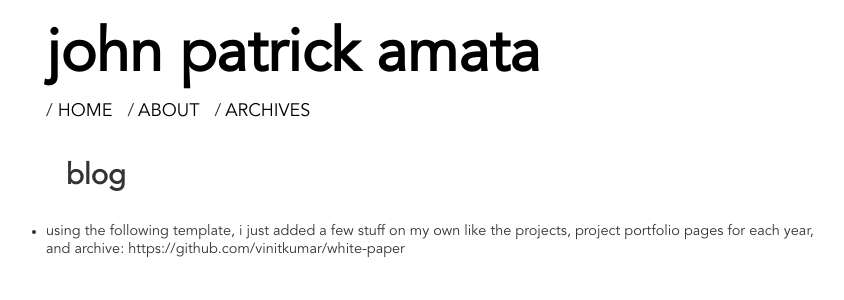
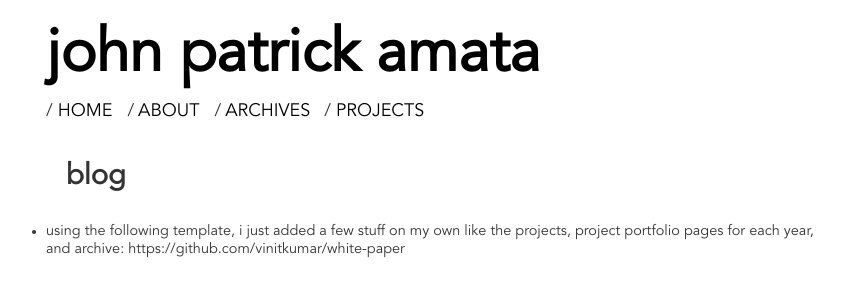
Before and after one commit to jpamata/jpamata.github.io, a Jekyll site: the page built from README.md, in a window 1280 px wide. Shown: the top 300 px of the page, without its empty margins (210-1054 px from the left). Built offline with Jekyll 4.4.1, drawn with Linux system fonts in a browser that asks for light colours; our own code applies the rules of GitHub Pages for plain Markdown files.

Commit message:
Update header.html

```diff
--- a/_includes/header.html
+++ b/_includes/header.html
@@ -10,9 +10,9 @@
 	      <!---
         <li><a href="{{ "/photos" | prepend: site.url }}">Photos</a> / </li>
         <li><a href="{{ "/algorithms" | prepend: site.url }}">Algorithms</a></li>
+	  -->
+        <li> / <a href="/projects">Projects</a> <span class="u-separate"></span></li>
 
-        <li> / <a href="/projects">Projects</a> <span class="u-separate"></span></li>
-        -->
 
         <!---
         {% if site.owner.github %}
```
